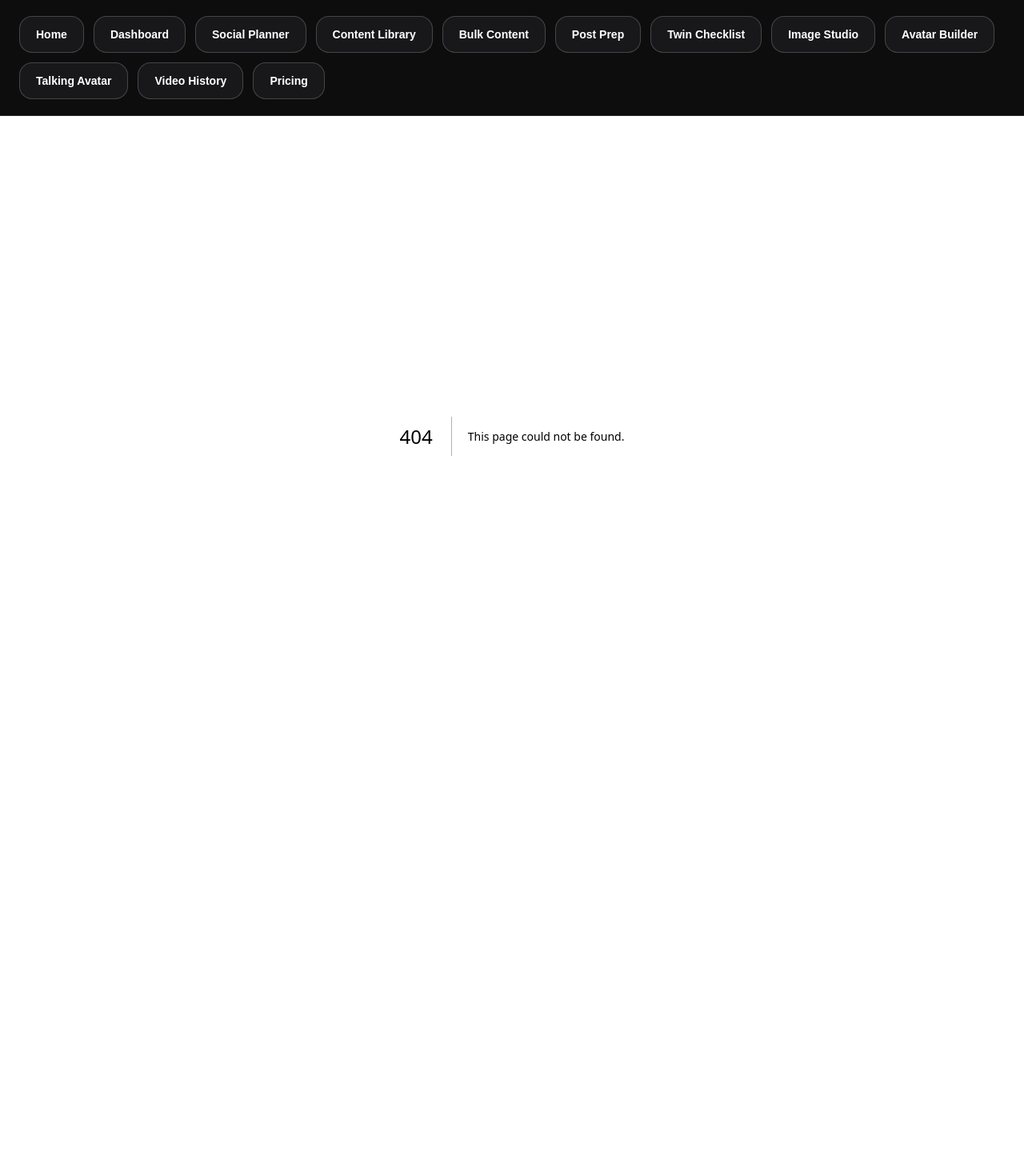
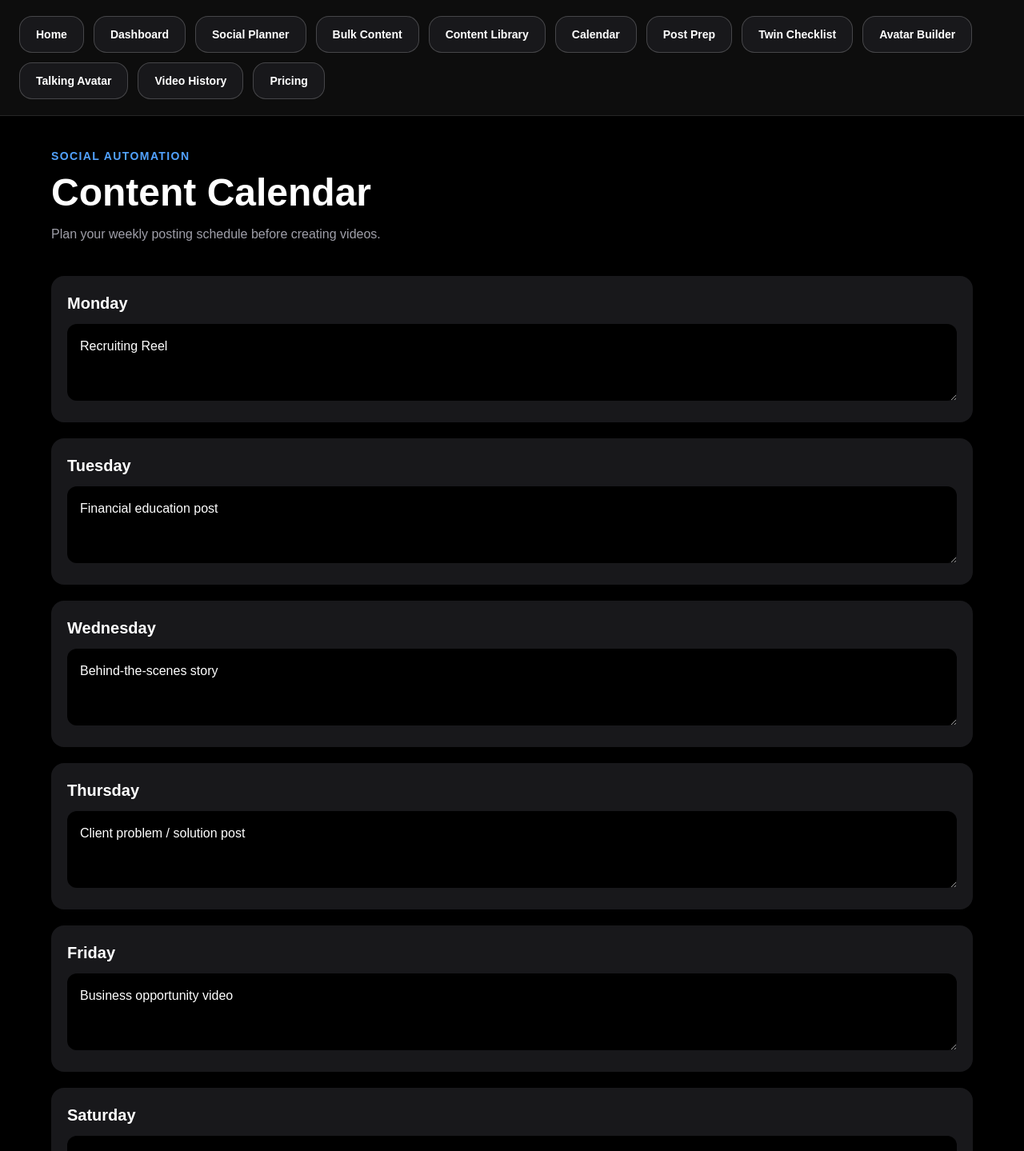
Before and after one commit to lou-delgado34/ai-cash-creator-studio, a Next.js app: page /content-calendar in a window 1280 px wide. Before the commit this address had no page. Shown: the top 1439 px of the page at 80% size. Before the commit the page ends 945 px from the top, so only its background shows below. Built offline with nearby package versions, Linux system fonts and the light colour scheme.

Commit message:
add content calendar

```diff
--- /dev/null
+++ b/app/content-calendar/page.tsx
@@ -0,0 +1,72 @@
+"use client";
+
+import { useState } from "react";
+
+const days = [
+  "Monday",
+  "Tuesday",
+  "Wednesday",
+  "Thursday",
+  "Friday",
+  "Saturday",
+  "Sunday",
+];
+
+export default function ContentCalendarPage() {
+  const [plan, setPlan] = useState<Record<string, string>>({
+    Monday: "Recruiting Reel",
+    Tuesday: "Financial education post",
+    Wednesday: "Behind-the-scenes story",
+    Thursday: "Client problem / solution post",
+    Friday: "Business opportunity video",
+    Saturday: "Personal brand post",
+    Sunday: "Weekly recap + CTA",
+  });
+
+  function copyPlan() {
+    const text = days.map((day) => `${day}: ${plan[day]}`).join("\n");
+    navigator.clipboard.writeText(text);
+  }
+
+  return (
+    <main className="min-h-screen bg-black px-6 py-10 text-white">
+      <section className="mx-auto max-w-6xl">
+        <p className="text-sm font-bold uppercase tracking-widest text-blue-400">
+          Social Automation
+        </p>
+
+        <h1 className="mt-3 text-5xl font-bold">Content Calendar</h1>
+
+        <p className="mt-4 text-zinc-400">
+          Plan your weekly posting schedule before creating videos.
+        </p>
+
+        <div className="mt-10 grid gap-5">
+          {days.map((day) => (
+            <div key={day} className="rounded-2xl bg-zinc-900 p-5">
+              <h2 className="text-xl font-bold">{day}</h2>
+
+              <textarea
+                value={plan[day]}
+                onChange={(e) =>
+                  setPlan({
+                    ...plan,
+                    [day]: e.target.value,
+                  })
+                }
+                className="mt-3 min-h-24 w-full rounded-xl bg-black p-4 text-white"
+              />
+            </div>
+          ))}
+        </div>
+
+        <button
+          onClick={copyPlan}
+          className="mt-6 rounded-xl bg-blue-600 px-6 py-3 font-bold hover:bg-blue-500"
+        >
+          Copy Weekly Plan
+        </button>
+      </section>
+    </main>
+  );
+}
--- a/app/layout.tsx
+++ b/app/layout.tsx
@@ -13,11 +13,11 @@ export default function RootLayout({
     ["Home", "/"],
     ["Dashboard", "/dashboard"],
     ["Social Planner", "/social-planner"],
+    ["Bulk Content", "/bulk-content"],
     ["Content Library", "/content-library"],
-    ["Bulk Content", "/bulk-content"],
+    ["Calendar", "/content-calendar"],
     ["Post Prep", "/post-prep"],
     ["Twin Checklist", "/digital-twin-checklist"],
-    ["Image Studio", "/image-studio"],
     ["Avatar Builder", "/avatar-builder"],
     ["Talking Avatar", "/talking-avatar"],
     ["Video History", "/talking-history"],
```
